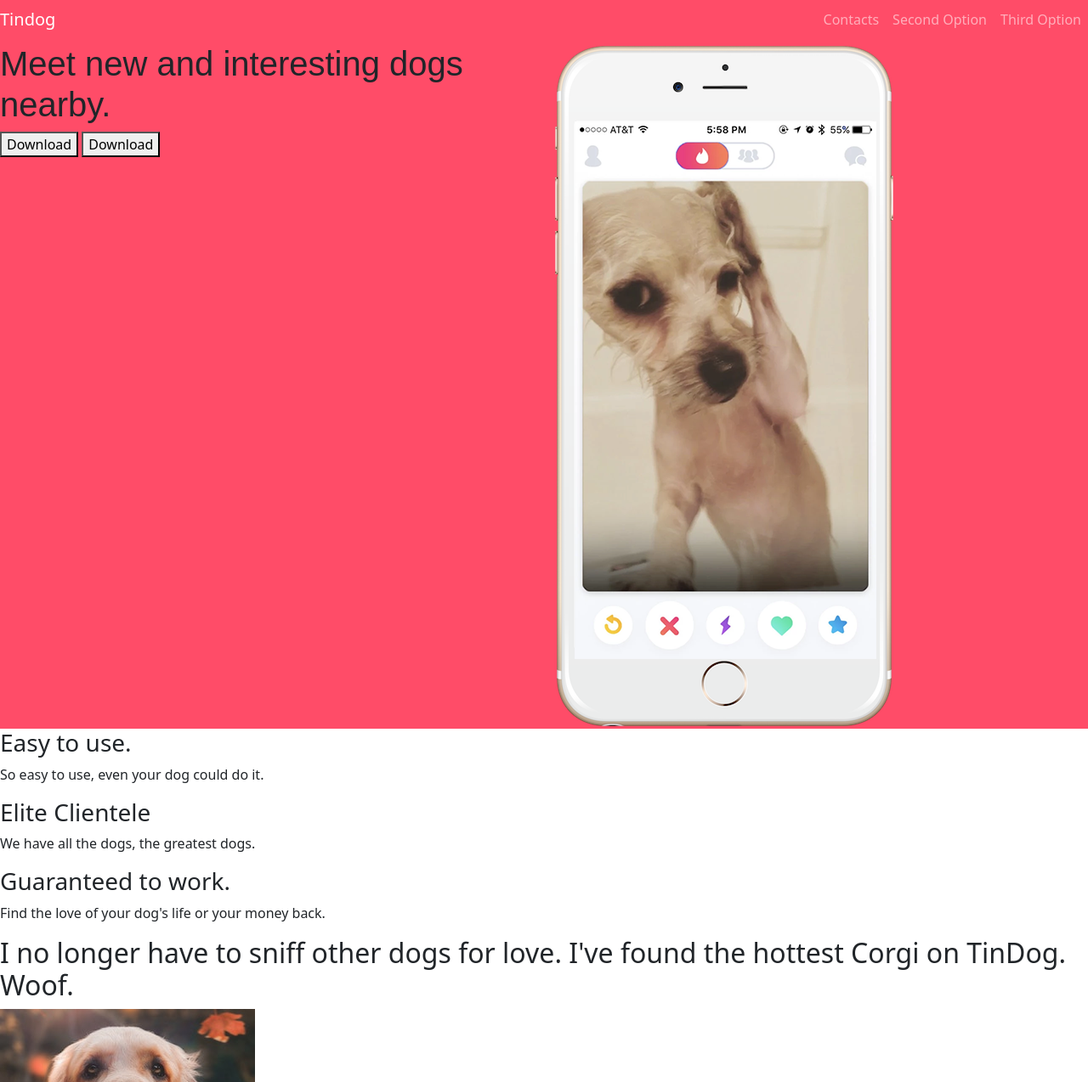
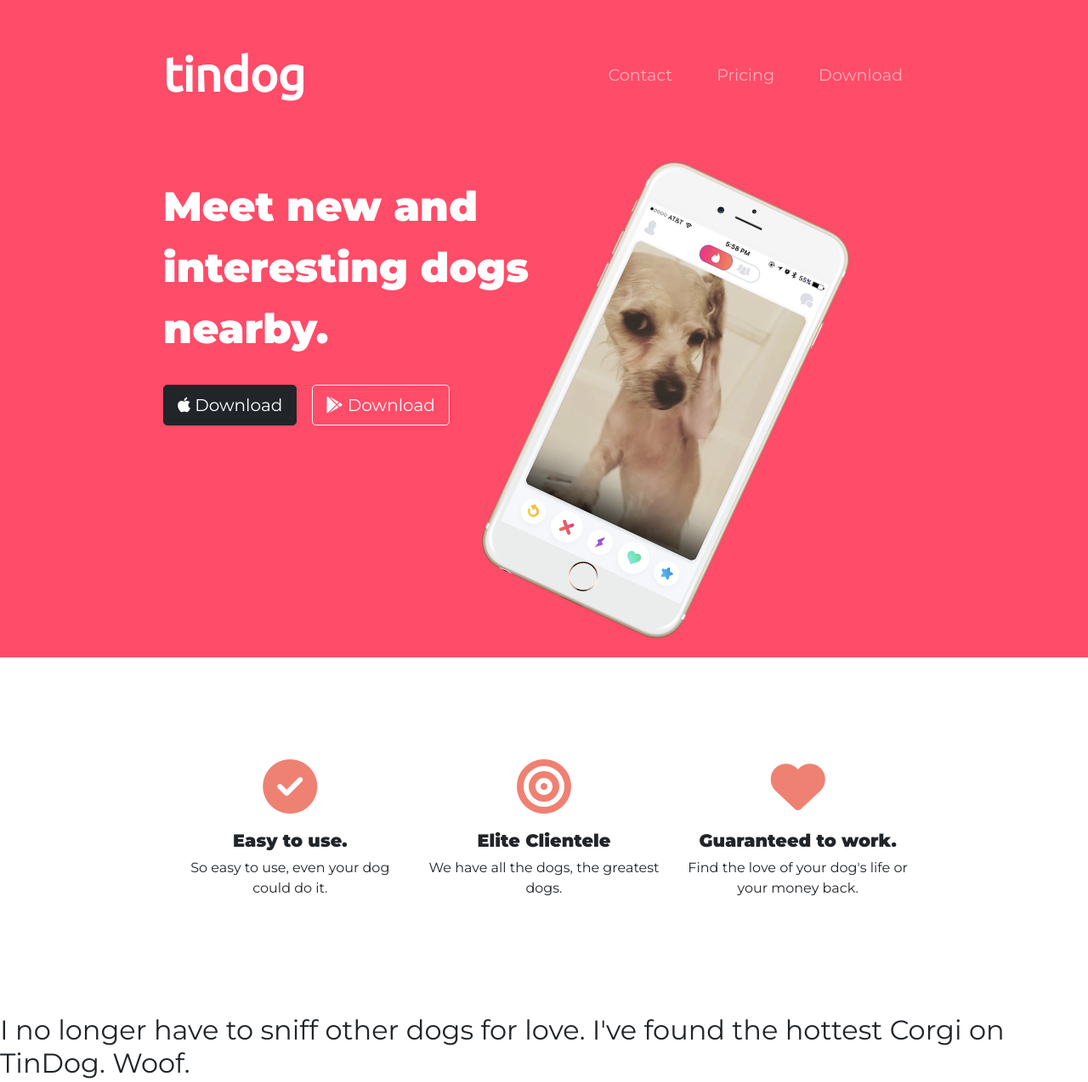
Before and after one commit to sergiofrrg92/WebDev, a plain HTML site: page TinDog-Start-master/index.html in a window 1280 px wide. Shown: the part 5-1279 px from the top of the page at 85% size. Drawn offline with nearby package versions, Linux system fonts and the light colour scheme.

Commit message:
More bootstrap

```diff
--- a/TinDog-Start-master/css/styles.css
+++ b/TinDog-Start-master/css/styles.css
@@ -1,9 +1,79 @@
+body {
+  font-family: 'Montserrat', sans-serif;
+  font-weight: 400;
+}
+
 #title {
-  background-color: #ff4c68
+  background-color: #ff4c68;
+  color: #fff;
 }
 
 h1 {
-  font-family: 'Montserrat-Black', sans-serif;
+  font-family: 'Montserrat';
+  font-weight: 900;
   font-size: 3rem;
   line-height: 1.5;
 }
+
+.container-fluid {
+  padding: 3% 15%;
+}
+
+/* Navigation Bar */
+.navbar {
+  padding-bottom:4.5rem;
+}
+
+.navbar-brand {
+  font-family: "Ubuntu";
+  font-weight: bold;
+  font-size: 3.5em;
+}
+
+.nav-item {
+  padding: 0 18px;
+}
+
+.nav-link {
+  font-size: 1.2rem;
+  font-weight: 100;
+}
+
+/* Download Buttons */
+
+.download-button {
+  margin: 5% 3% 5% 0%
+}
+
+/* Title Image */
+.title-image {
+  width: 60%;
+  transform: rotate(25deg);
+}
+
+/* Features */
+
+#features h3{
+  font-weight: bold;
+  font-size: 1.3rem;
+}
+
+#features .row {
+  text-align: center;
+  margin: 120px 15% 0;
+}
+
+#features .col-lg-4 {
+  margin-bottom: 120px;
+}
+
+/* Features Icons */
+.features-icon {
+  color: #ef8172;
+  margin-bottom: 20px;
+}
+
+.features-icon:hover {
+  color: #ff4c68;
+
+}
--- a/TinDog-Start-master/index.html
+++ b/TinDog-Start-master/index.html
@@ -4,22 +4,34 @@
 <head>
   <meta charset="utf-8">
   <title>TinDog</title>
-  <link rel="stylesheet" href="css/styles.css">
+
   <!-- Bootstrap CSS -->
   <link href="https://cdn.jsdelivr.net/npm/bootstrap@5.0.2/dist/css/bootstrap.min.css" rel="stylesheet" integrity="sha384-EVSTQN3/azprG1Anm3QDgpJLIm9Nao0Yz1ztcQTwFspd3yD65VohhpuuCOmLASjC" crossorigin="anonymous">
   <link rel="preconnect" href="https://fonts.googleapis.com">
   <link rel="preconnect" href="https://fonts.gstatic.com" crossorigin>
-  <link href="https://fonts.googleapis.com/css2?family=Montserrat&family=Ubuntu&display=swap" rel="stylesheet">
+
+  <!-- Google Fonts -->
+  <link href="https://fonts.googleapis.com/css2?family=Montserrat:wght@400;900&family=Ubuntu&display=swap" rel="stylesheet">
+  <!-- Font Awesome -->
+  <script src="https://kit.fontawesome.com/f22acac767.js" crossorigin="anonymous"></script>
+  <!-- Bootstrap -->
+  <script src="https://cdn.jsdelivr.net/npm/bootstrap@5.0.2/dist/js/bootstrap.bundle.min.js" integrity="sha384-MrcW6ZMFYlzcLA8Nl+NtUVF0sA7MsXsP1UyJoMp4YLEuNSfAP+JcXn/tWtIaxVXM" crossorigin="anonymous"></script>
+
+  <link rel="stylesheet" href="css/styles.css">
 </head>
 
-<body>
+<body id="containerOverride">
 
   <section id="title">
+    <div class="container-fluid">
+
+      <div class="row">
+
 
         <!-- Nav Bar -->
 
         <nav class="navbar navbar-expand-lg navbar-dark">
-        <a class="navbar-brand" href="">Tindog</a>
+          <a class="navbar-brand web-name" href="">tindog</a>
 
           <button class="navbar-toggler" type="button" data-bs-toggle="collapse" data-bs-target="#navbarTogglerDemo02" aria-controls="navbarTogglerDemo02" aria-expanded="false" aria-label="Toggle navigation">
             <span class="navbar-toggler-icon"></span>
@@ -28,31 +40,32 @@
           <div class="collapse navbar-collapse" id="navbarTogglerDemo02">
             <ul class="navbar-nav ms-auto">
               <li class="nav-item">
-                <a class="nav-link" href="">Contacts</a>
+                <a class="nav-link" href="">Contact</a>
               </li>
               <li class="nav-item">
-                <a class="nav-link" href=""> Second Option</a>
+                <a class="nav-link" href=""> Pricing </a>
               </li>
               <li class="nav-item">
-                <a class="nav-link" href="">Third Option</a>
+                <a class="nav-link" href="">Download</a>
               </li>
             </ul>
           </div>
         </nav>
 
-
+      </div>
       <!-- Title -->
 
-    <div class="row">
+      <div class="row landing-page">
 
 
         <div class="col-lg-6">
           <h1>Meet new and interesting dogs nearby.</h1>
-          <button type="button">Download</button>
-          <button type="button">Download</button>
+          <button type="button" class="btn btn-dark btn-lg download-button"><i class="fab fa-apple"></i> Download</button>
+          <button type="button" class="btn btn-outline-light btn-lg download-button"><i class="fab fa-google-play"></i> Download</button>
         </div>
         <div class="col-lg-6">
-        <img src="images/iphone6.png" alt="iphone-mockup">
+          <img class="title-image" src="images/iphone6.png" alt="iphone-mockup">
+        </div>
       </div>
     </div>
   </section>
@@ -61,15 +74,23 @@
   <!-- Features -->
 
   <section id="features">
-
+    <div class="row">
+      <div class="col-lg-4">
+        <i class="fas fa-check-circle fa-4x features-icon"></i>
         <h3>Easy to use.</h3>
         <p>So easy to use, even your dog could do it.</p>
-
+      </div>
+      <div class="col-lg-4">
+        <i class="fas fa-bullseye fa-4x features-icon"></i>
         <h3>Elite Clientele</h3>
         <p>We have all the dogs, the greatest dogs.</p>
-
+      </div>
+      <div class="col-lg-4">
+        <i class="fas fa-heart fa-4x features-icon"></i>
         <h3>Guaranteed to work.</h3>
         <p>Find the love of your dog's life or your money back.</p>
+      </div>
+    </div>
 
   </section>
 
@@ -154,7 +175,6 @@
 
   </footer>
 
-  <script src="https://cdn.jsdelivr.net/npm/bootstrap@5.0.2/dist/js/bootstrap.bundle.min.js" integrity="sha384-MrcW6ZMFYlzcLA8Nl+NtUVF0sA7MsXsP1UyJoMp4YLEuNSfAP+JcXn/tWtIaxVXM" crossorigin="anonymous"></script>
 
 </body>
 
```
Lines whose indentation alone changed are shown as unchanged.
